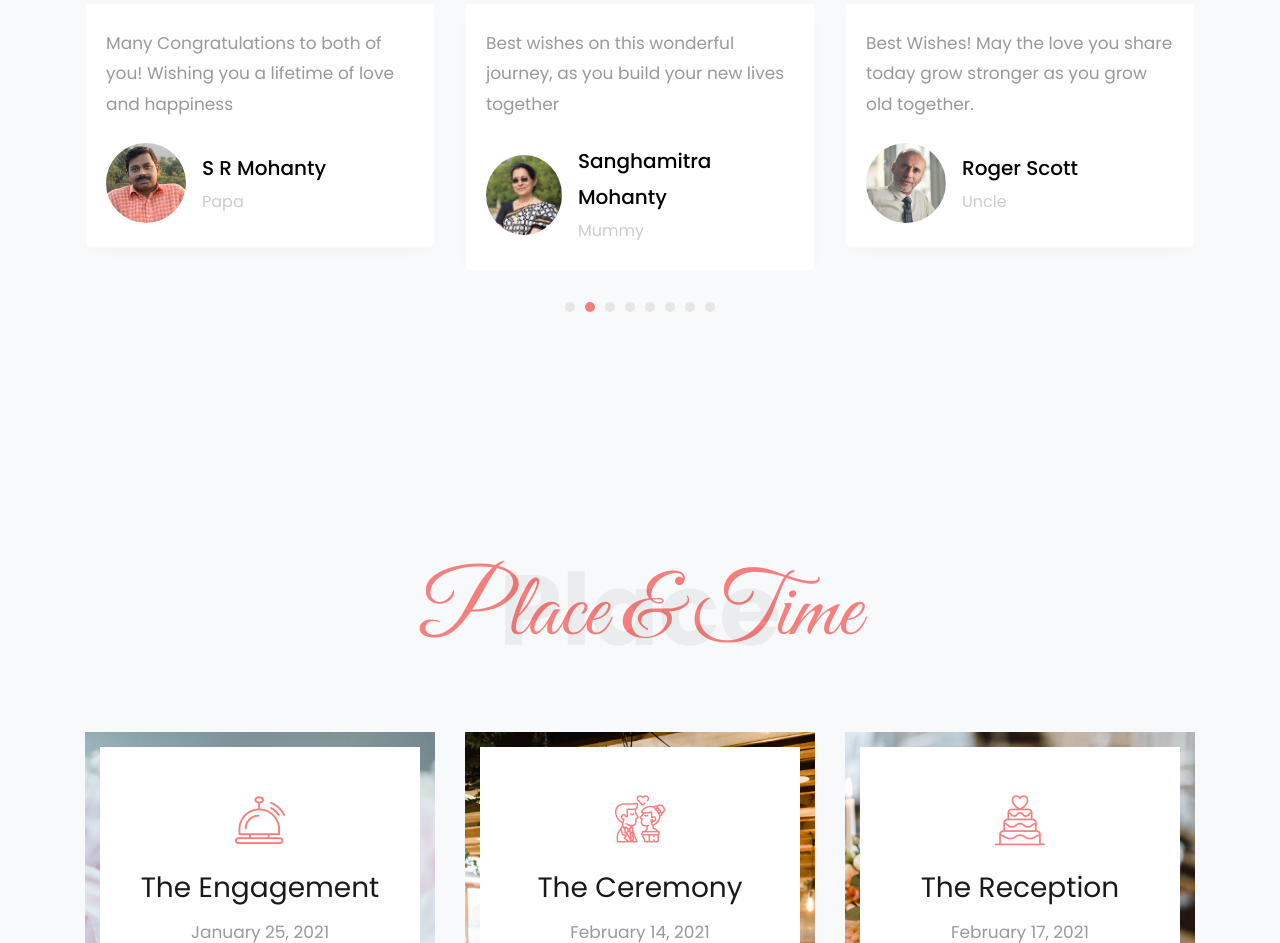
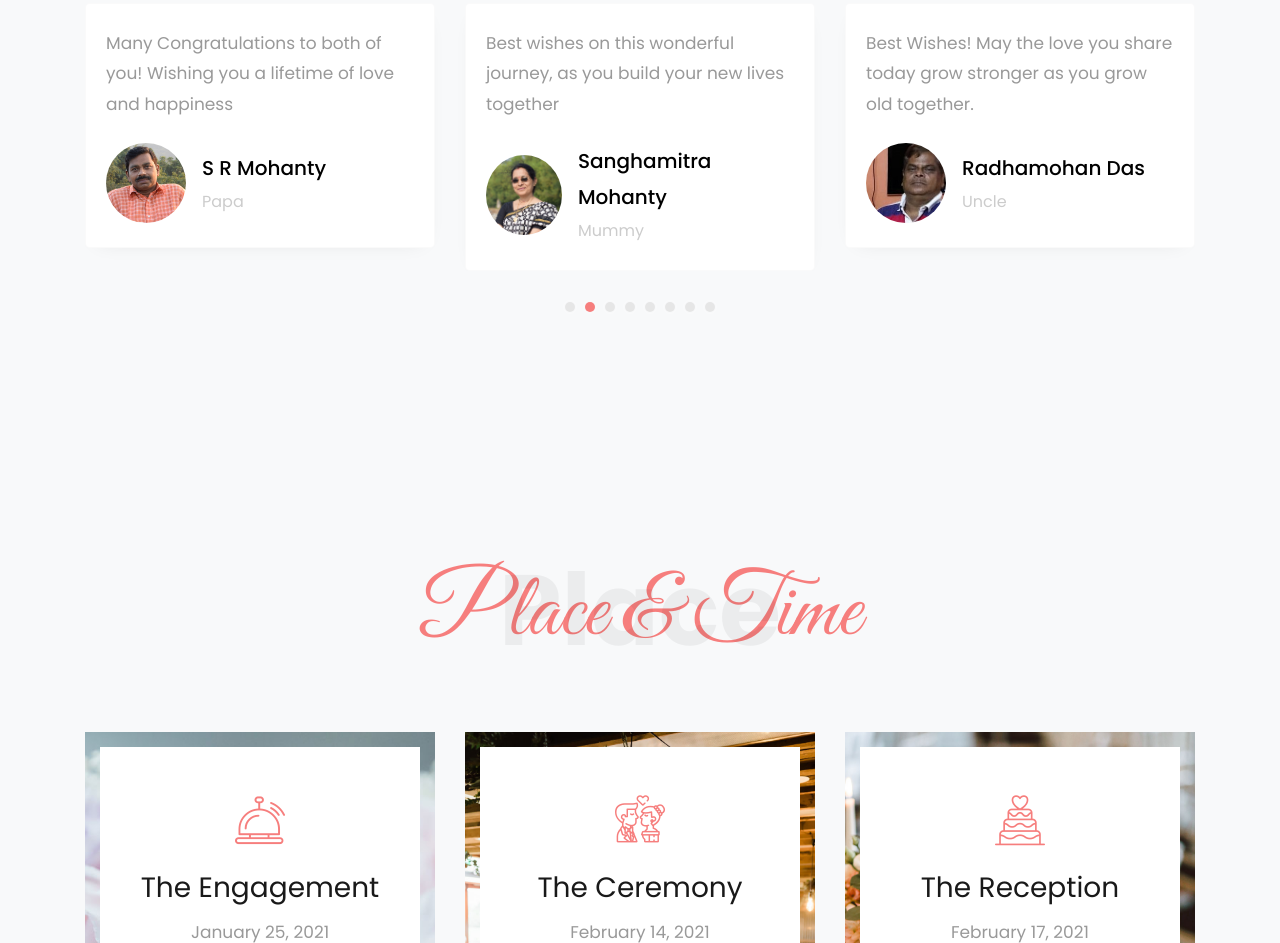
Before and after one commit to suvam97/wedding, a plain HTML site: page index.html in a window 1280 px wide. Shown: the part 4427-5370 px from the top of the page. Drawn offline with nearby package versions, Linux system fonts and the light colour scheme; a script that the page names is missing.

Commit message:
update code

```diff
--- a/index.html
+++ b/index.html
@@ -243,9 +243,9 @@
                                 <div class="text">
                                     <p class="mb-4">Best Wishes! May the love you share today grow stronger as you grow old together.</p>
                                     <div class="d-flex align-items-center">
-                                        <div class="user-img" style="background-image: url(images/person_3.jpg)"></div>
+                                        <div class="user-img" style="background-image: url(images/uncle.jpeg)"></div>
                                         <div class="pl-3">
-                                            <p class="name">Roger Scott</p>
+                                            <p class="name">Radhamohan Das</p>
                                             <span class="position">Uncle</span>
                                         </div>
                                     </div>
@@ -257,9 +257,9 @@
                                 <div class="text">
                                     <p class="mb-4">Wishing you joy, love and happiness on your wedding day and as you begin your new life together.</p>
                                     <div class="d-flex align-items-center">
-                                        <div class="user-img" style="background-image: url(images/person_1.jpg)"></div>
+                                        <div class="user-img" style="background-image: url(images/aunty.jpeg)"></div>
                                         <div class="pl-3">
-                                            <p class="name">Roger Scott</p>
+                                            <p class="name">Dipti Das</p>
                                             <span class="position">Aunty</span>
                                         </div>
                                     </div>
```
Also changed, not shown: images/aunty.jpeg (added), images/uncle.jpeg (added).
